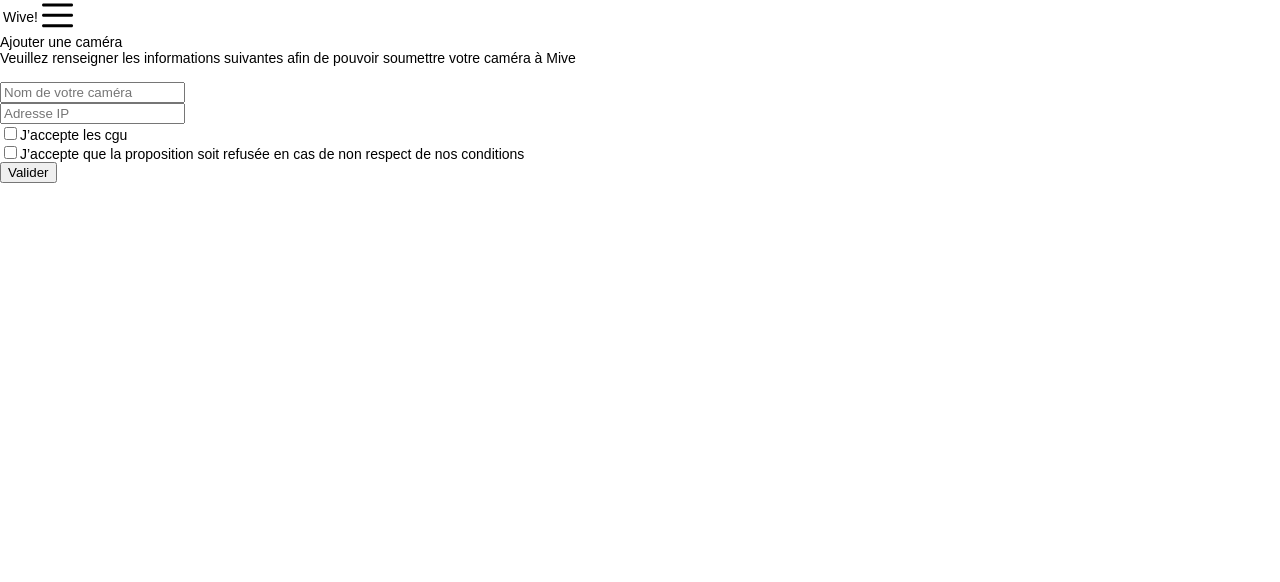
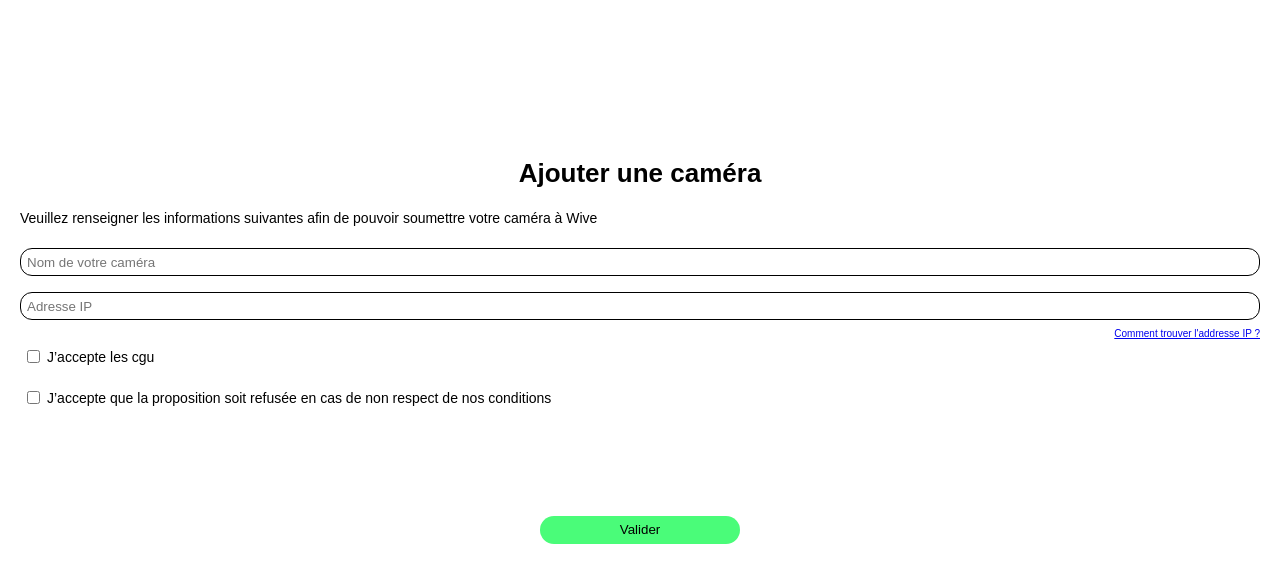
Before and after one commit to Wive-TeleportMe/WebWive, a React (Create React App) app: page /AddCamera in a window 1280 px wide. Shown: the top 582 px of the page. Built offline with nearby package versions, Linux system fonts and the light colour scheme.

Commit message:
AddCamera visuel (redirection vers "Place" faite salement)

```diff
--- a/src/css/GlobalPage.css
+++ b/src/css/GlobalPage.css
@@ -22,7 +22,7 @@ body{
     cursor: pointer;
     pointer-events: auto; /* très important ! */
     position: fixed;
-    right: 7vh;
+    right: 7vw;
     top: 37px;
 }
 .bar1, .bar2, .bar3{
--- a/src/css/Place.css
+++ b/src/css/Place.css
@@ -14,28 +14,7 @@
     text-align: center;
     pointer-events: none; /* permet de cliquer sur la map derrière */
 }
-
 .searchBar > input{
     background: unset;
     pointer-events: auto; /* très important ! */
 }
-
-
-.paramIcon{
-    display: inline-block;
-    cursor: pointer;
-    pointer-events: auto; /* très important ! */
-    position: fixed;
-    right: 7vh;
-    top: 37px;
-}
-.bar1, .bar2, .bar3{
-    width: 35px;
-    height: 5px;
-    background-color: black;
-    margin: 6px 0;
-    transition: 0.4s;
-}
-.change .bar1 { transform: translate(0, 11px) rotate(-45deg); }
-.change .bar2 { opacity: 0; }
-.change .bar3 { transform: translate(0, -11px) rotate(45deg); }
--- a/src/css/global.css
+++ b/src/css/global.css
@@ -4,9 +4,46 @@
 }
 
 .menuBody{
-    margin: 40px;
+    margin: 20px;
 }
 
 .textePetit{
     font-size: 10px;
 }
+
+.textField{
+    /* color: black; */
+    width: 100%;
+    height: 28px;
+    padding: 0px 6px 0px 6px;
+    margin: 8px 0px 8px 0px;
+    border-radius: 12px;
+    border: 1px solid black;
+    box-sizing: border-box;
+}
+.textField:focus{
+    outline: 1px solid #BA30F7;
+    border: 1px solid #BA30F7;
+}
+
+.textButton{
+    position: absolute;
+    right: 50%;
+}
+.textButton > button{
+    right: -50%;
+    position: relative;
+    border: none;
+    border-radius: 100vw;
+    background-color: #4AFC79;
+    width: 51vw;
+    min-width: 100px;
+    max-width: 200px;
+    padding: 0.50em 2em;
+    cursor: pointer;
+    isolation: isolate;
+    overflow: hidden;
+}
+.textButton > button:hover{
+    background-color: rgb(115, 253, 153);
+}
--- a/src/pages/AddCamera.js
+++ b/src/pages/AddCamera.js
@@ -1,36 +1,75 @@
 import React from "react";
 import { useNavigate } from "react-router-dom";
-// import "../css/global.css";
+import "../css/global.css";
+import GlobalPage from "./GlobalPage";
 
-// IMPORT DES IMAGES :
-import paramWhiteMode from "../assets/whiteMode/paramWhiteMode.svg";
 
 function AddCamera()
 {
     const navigate = new useNavigate()
 	return (
 		<div id="body">
-            <table>
-                <tr>
-                    <td>Wive!</td>
-                    <td><img src={paramWhiteMode} /></td>
-                </tr>
-            </table>
+            <div className="iconContainerSpace"></div>
 
-            <div>Ajouter une caméra</div>
-            <div>Veuillez renseigner les informations suivantes afin de pouvoir soumettre votre caméra à Mive</div>
-            <br/>
+            {/* 1ere partie : AJOUTER UNE CAMERA */}
+            <div id="part1">
+                <h2 className="menuTitre">Ajouter une caméra</h2>
+                <div className="menuBody">
+                    <p>Veuillez renseigner les informations suivantes afin de pouvoir soumettre votre caméra à Wive</p>
 
-            <div className="textField"><input type="text" placeholder="Nom de votre caméra" /></div>
-            <div className="textField"><input type="text" placeholder="Adresse IP" /></div>
+                    {/* <div className="textField"><input type="text" /><span>Nom de votre caméra</span></div> */}
+                    {/* <div className="textField"><input type="text" /><span>Adresse IP</span></div> */}
+                    <input className="textField" type="text" placeholder="Nom de votre caméra" />
+                    <input className="textField" type="text" placeholder="Adresse IP"/>
+                    <a href="https://google.fr" className="textePetit" style={{float: "right"}}>Comment trouver l'addresse IP ?</a>
 
-            <div><input type="checkbox" /><span>J’accepte les cgu</span></div>
-            <div><input type="checkbox" /><span>J’accepte que la proposition soit refusée en cas de non respect de nos conditions</span></div>
+                    <br/><br/>
+                    {/* <table><input type="checkbox" /><span>J’accepte les cgu</span></table> */}
+                    <table>
+                        <tr>
+                            <td><input type="checkbox" /></td>
+                            <td><span>J’accepte les cgu</span></td>
+                        </tr>
+                    </table><br/>
+                    <table>
+                        <tr>
+                            <td><input type="checkbox" /></td>
+                            <td><span>J’accepte que la proposition soit refusée en cas de non respect de nos conditions</span></td>
+                        </tr>
+                    </table><br/>
 
-            <button>Valider</button>
+                    <div className="textButton" style={{bottom: "20vw"}}><button onClick={()=>addCameraButton()}>Valider</button></div>
+                </div>
+            </div>
+
+
+            {/* 2eme partie : MERCI POUR VOTRE PROPOSITION ! */}
+            <div id="part2" style={{display: "none"}}>
+                <h2 className="menuTitre">Merci pour votre proposition !</h2>
+                <div className="menuBody">
+                    <p>Votre dossier a bien été envoyé, nous examinons votre proposition.</p>
+                    <p>Nous vous préviendrons par mail de l’état de votre demande</p>
+
+                                                                                            {/* Redirection vers Place. Probablement mal fait, à changer un autre fois */}
+                    <div className="textButton" style={{bottom: "20vw"}}><button onClick={()=>window.location.href = window.location.href.replace("AddCamera", "Place")}>Revenir à l'accueil</button></div>
+                </div>
+            </div>
 
 		</div>
 	);
 };
 
+function addCameraButton(){
+
+    //////
+    // BIDULES POUR AJOUTER UN CAMERA
+    //////
+
+    // Affiche la 2eme partie
+    let elementPart1 = document.getElementById("part1")
+    let elementPart2 = document.getElementById("part2")
+    elementPart1.style.display = "none"
+    elementPart2.style.display = "block"
+}
+
 export default AddCamera;
--- a/src/pages/GlobalPage.js
+++ b/src/pages/GlobalPage.js
@@ -15,7 +15,7 @@ import heartWhiteModeChecked from "../assets/whiteMode/heartWhiteModeChecked.svg
 import wiveWhiteMode from "../assets/whiteMode/wiveWhiteMode.svg";
 import wiveCenterWhiteMode from "../assets/whiteMode/wiveCenterWhiteMode.svg";
 
-function AddCamera()
+function GlobalPage()
 {
 
     const [searchParams] = useSearchParams()
@@ -42,7 +42,7 @@ function AddCamera()
                 <div className="iconContainerSpace"></div>
                 <h2 className="menuTitre">Menu</h2>
                 <br></br> <br></br> <br></br>
-                <div className="menuBody">
+                <div className="menuBody" style={{margin: "40px"}}>
                     <div>Profil</div><br></br> <br></br>
                     <div>Langues</div><br></br> <br></br>
                     <div>Paramètres de confidentialité</div><br></br> <br></br>
@@ -63,15 +63,19 @@ function AddCamera()
 
             {/* Le pied de page (les boutons pour aller de page en page) */}
             <div className="footer">
-				<button className="footerButton" onClick={()=>{navigate('/globalPage?page=Place')}} ><img src={paramPage=='Place' ? homeWhiteModeChecked : homeWhiteMode}/></button>
-				<button className="footerButton" onClick={()=>{navigate('/globalPage?page=AddCamera')}} ><img src={paramPage=='AddCamera' ? plusWhiteModeChecked : plusWhiteMode}/></button>
-				<button className="footerButton" onClick={()=>{navigate('/globalPage?page=ChooseCamera')}} ><img src={paramPage=='ChooseCamera' ? wiveWhiteMode + wiveCenterWhiteMode : wiveWhiteMode}/></button>
-				<button className="footerButton" onClick={()=>{navigate('/globalPage?page=FavoriteCamera')}} ><img src={paramPage=='FavoriteCamera' ? heartWhiteModeChecked : heartWhiteMode}/></button>
+				<button  className="footerButton" onClick={()=>{navigate('/globalPage?page=Place')}} id="footerButtonPlace"><img src={paramPage=='Place' ? homeWhiteModeChecked : homeWhiteMode}/></button>
+				<button className="footerButton" onClick={()=>{navigate('/globalPage?page=AddCamera')}} id="footerButtonAddCamera"><img src={paramPage=='AddCamera' ? plusWhiteModeChecked : plusWhiteMode}/></button>
+				<button className="footerButton" onClick={()=>{navigate('/globalPage?page=ChooseCamera')}} id="footerButtonChooseCamera"><img src={paramPage=='ChooseCamera' ? wiveWhiteMode + wiveCenterWhiteMode : wiveWhiteMode}/></button>
+				<button className="footerButton" onClick={()=>{navigate('/globalPage?page=FavoriteCamera')}} id="footerButtonFavoriteCamera"><img src={paramPage=='FavoriteCamera' ? heartWhiteModeChecked : heartWhiteMode}/></button>
 			</div>
 		</div>
 	);
 };
 
+
+function clickButtonPlace(){
+    document.getElementById("footerButtonPlace").click()
+}
 
 function toggleMenuParam(){
 
@@ -90,4 +94,5 @@ function toggleMenuParam(){
     }
 }
 
-export default AddCamera;
+
+export default GlobalPage;
```
